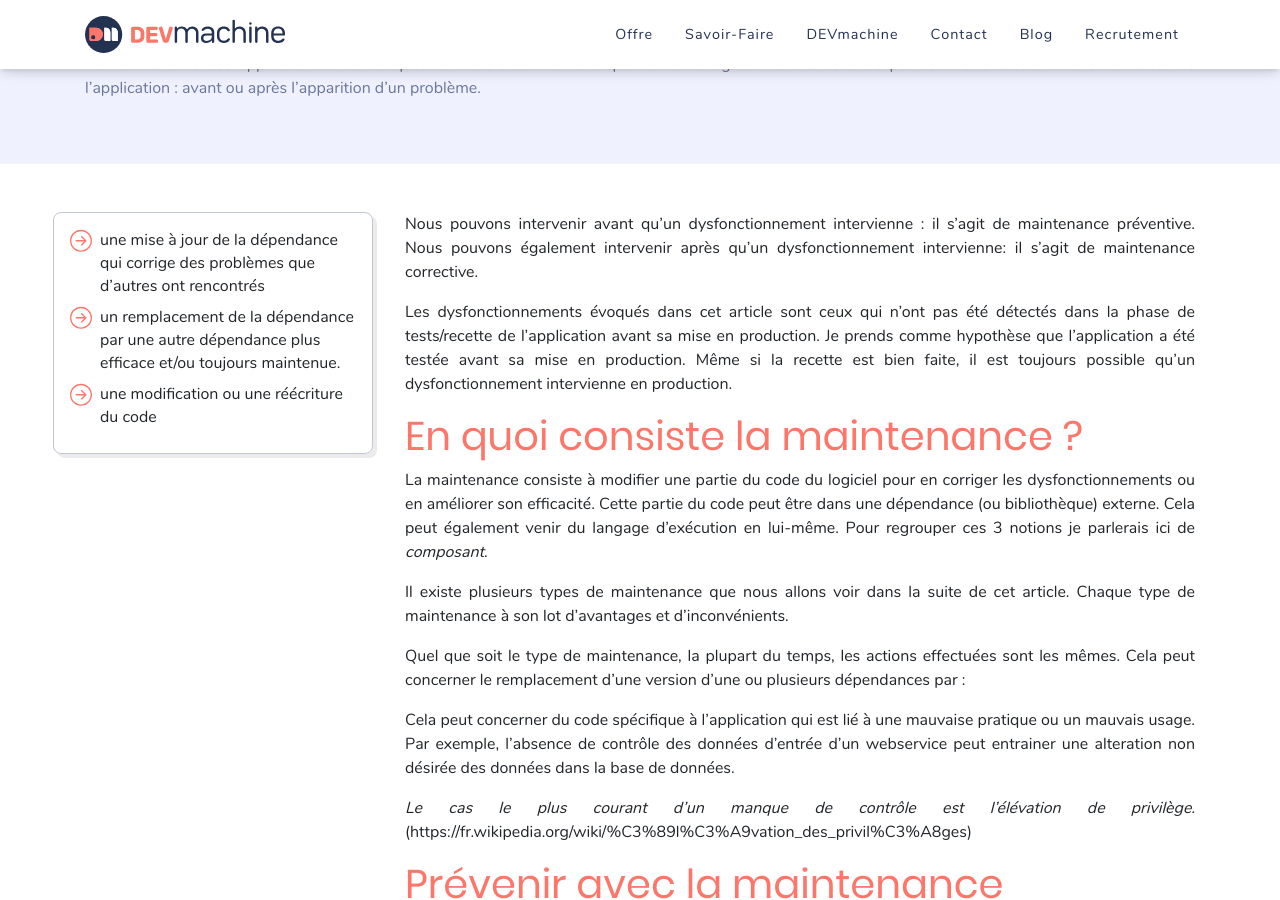
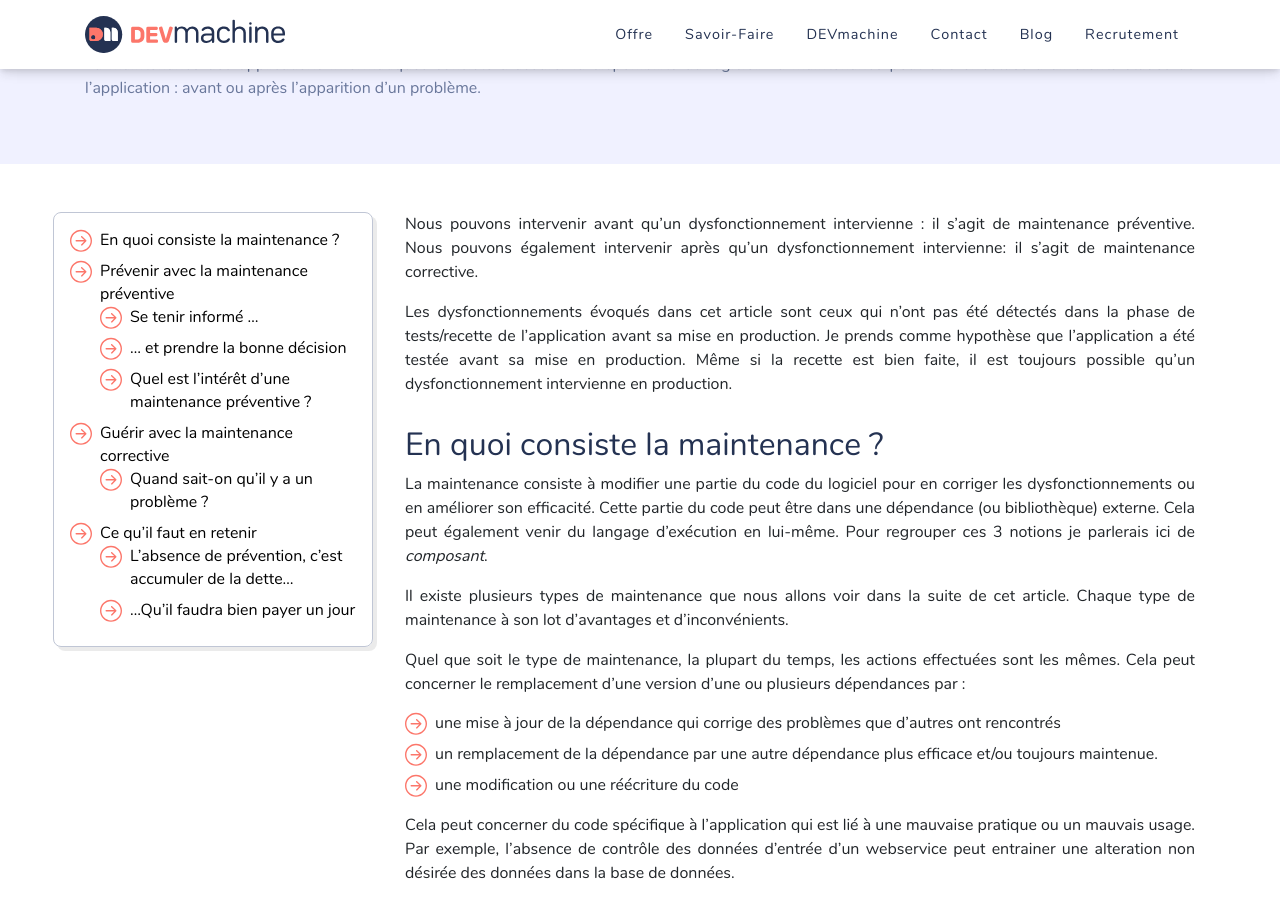
Before and after one commit to DEVmachine-fr/website, a Jekyll site: the page built from _posts/2023-03-28-maintenance-preventive-corrective.md, in a window 1280 px wide and 900 px high, scrolled down 309 px. Built offline with Jekyll 4.4.1, drawn with Linux system fonts in a browser that asks for light colours; nearby versions of some CDN libraries; some web fonts are replaced.

```diff
--- a/_posts/2023-03-28-maintenance-preventive-corrective.md
+++ b/_posts/2023-03-28-maintenance-preventive-corrective.md
@@ -16,7 +16,20 @@
 Je prends comme hypothèse que l'application a été testée avant sa mise en production.
 Même si la recette est bien faite, il est toujours possible qu'un dysfonctionnement intervienne en production.
 
-# En quoi consiste la maintenance ?
+<!-- TOC -->
+  * [En quoi consiste la maintenance ?](#en-quoi-consiste-la-maintenance-)
+  * [Prévenir avec la maintenance préventive](#prévenir-avec-la-maintenance-préventive)
+    * [Se tenir informé ...](#se-tenir-informé-)
+    * [... et prendre la bonne décision](#-et-prendre-la-bonne-décision)
+    * [Quel est l'intérêt d'une maintenance préventive ?](#quel-est-lintérêt-d--une-maintenance-préventive-)
+  * [Guérir avec la maintenance corrective](#guérir-avec-la-maintenance-corrective)
+    * [Quand sait-on qu'il y a un problème ?](#quand-sait-on-quil-y-a-un-problème-)
+  * [Ce qu'il faut en retenir](#ce-quil-faut-en-retenir)
+    * [L'absence de prévention, c'est accumuler de la dette...](#labsence-de-prévention-cest-accumuler-de-la-dette)
+    * [...Qu'il faudra bien payer un jour](#quil-faudra-bien-payer-un-jour)
+<!-- TOC -->
+
+## En quoi consiste la maintenance ?
 
 La maintenance consiste à modifier une partie du code du logiciel pour en corriger les dysfonctionnements ou en améliorer son efficacité.
 Cette partie du code peut être dans une dépendance (ou bibliothèque) externe.
@@ -37,13 +50,13 @@
 
 _Le cas le plus courant d'un manque de contrôle est l'élévation de privilège._ (https://fr.wikipedia.org/wiki/%C3%89l%C3%A9vation_des_privil%C3%A8ges)
 
-# Prévenir avec la maintenance préventive
+## Prévenir avec la maintenance préventive
 
 Comme son nom l'indique, la maintenance préventive intervient **_avant_** qu'un problème ne surgisse.
 
 Il s'agit d'anticiper d'éventuels dysfonctionnements en remplaçant certains composants du logiciel.
 
-## Se tenir informé ...
+### Se tenir informé ...
 
 Pour anticiper d'éventuels problèmes, il est important de se tenir informé.
 Pour cela, il est important de faire de la veille.
@@ -52,7 +65,7 @@
 
 <img alt="Configuration des notifications sur un projet github" height="300" src="/assets/images/maintenance/github_notifications.png" title="Configuration des notifications sur un projet github"/>
 
-## ... et prendre la bonne décision
+### ... et prendre la bonne décision
 
 Lorsque nous sommes informés d'un dysfonctionnement d'un composant du logiciel, il ne faut pas forcément se précipiter.
 En effet, une mise à jour de composant peux corriger un problème mais peut également entrainer un autre dysfonctionnement.
@@ -62,7 +75,7 @@
 De plus, selon le type de mise à jour, les impacts sur le code existant peut être plus ou moins important.
 Il faut donc estimer les impacts de la mise à jour et le temps à passer pour faire cette mise à jour.
 
-## Quel est l'intérêt d'une maintenance préventive ?
+### Quel est l'intérêt d'une maintenance préventive ?
 
 Il est important de consacrer du temps pour la maintenance préventive.
 Du temps pour faire la veille et évaluer les risques et du temps pour faire les modifications nécessaires.
@@ -73,13 +86,13 @@
 Pour faire une analogie : la maintenance préventive, c'est un peu comme le monde automobile.
 En effet, si l'entretien de votre voiture est fait régulièrement vous éviterez le plus possible les gros problèmes et les conséquences qui en découlent.
 
-# Guérir avec la maintenance corrective
+## Guérir avec la maintenance corrective
 
 La maintenance corrective intervient **_après_** qu'un problème soit détecté.
 
 Encore faut-il que le problème soit détecté.
 
-## Quand sait-on qu'il y a un problème ?
+### Quand sait-on qu'il y a un problème ?
 
 Il peut y avoir plusieurs types de problème. Les problèmes visibles et les problèmes invisibles.
 La majorité des problèmes sont détectés par une action directe.
@@ -101,7 +114,7 @@
 - ...
 
 
-# Ce qu'il faut en retenir
+## Ce qu'il faut en retenir
 
 La majorité du temps, pour des décideurs, la maintenance informatique n'est pas un sujet prioritaire.
 C'est un sujet difficilement quantifiable.
@@ -111,7 +124,7 @@
 
 L'absence de maintenance préventive entraine des conséquences techniques et financières à moyen et long terme.
 
-## L'absence de prévention, c'est accumuler de la dette...
+### L'absence de prévention, c'est accumuler de la dette...
 
 A moyen terme, si on ne met pas à jour le code ou les dépendances régulièrement, le projet va accumuler une dette technique.
 Avec l'accumulation de la dette technique, il faut prendre en compte le cout du maintien des compétences sur le projet.
@@ -128,7 +141,7 @@
 En effet, spring data permet (dans la grande majorité des cas) de ne pas implementer les requêtes mais seulement en définir la signature.
 C'est donc un gain en productivité pour les futures évolutions.
 
-## ...Qu'il faudra bien payer un jour
+### ...Qu'il faudra bien payer un jour
 
 La maintenance corrective est une obligation puisqu'il s'agit de traiter les problèmes qui sont présent.
 Mais ne faire que de la maintenance corrective n'est pas suffisant pour garantir une longévité efficace à une application.
```
